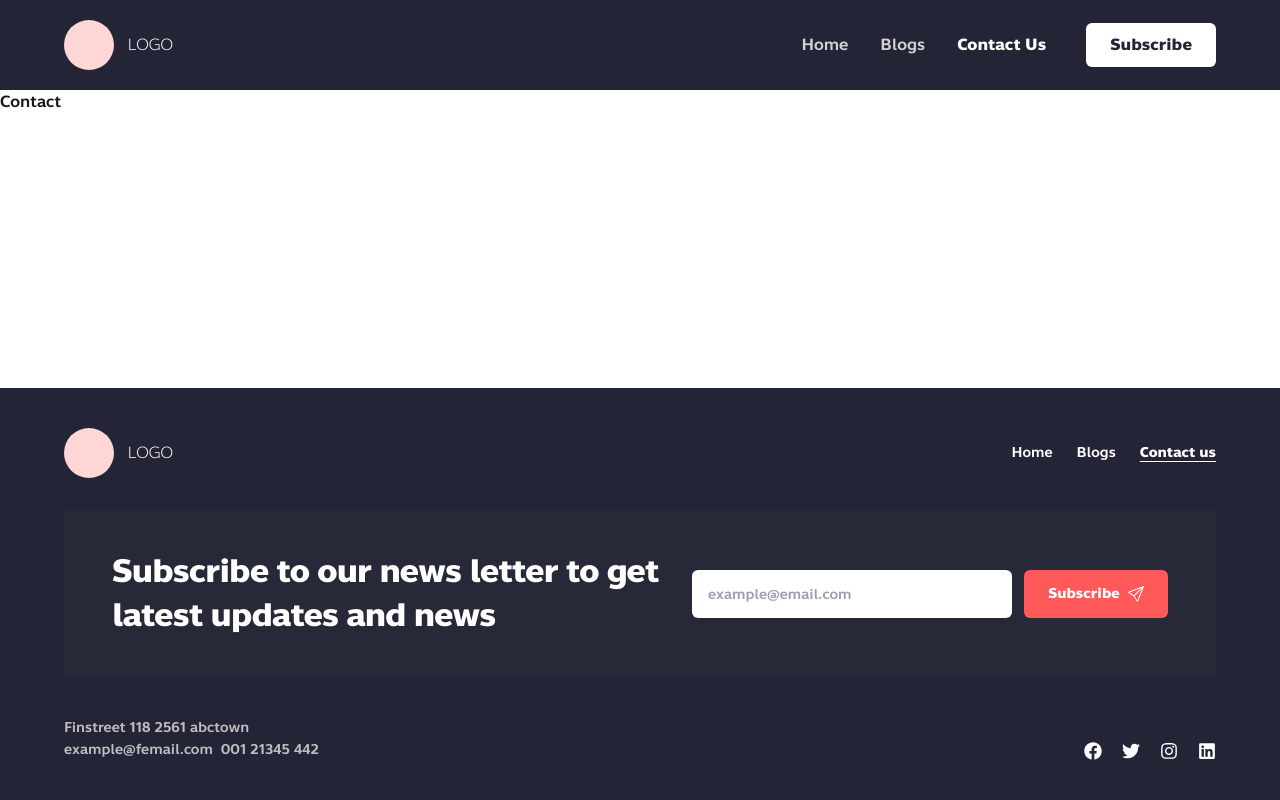
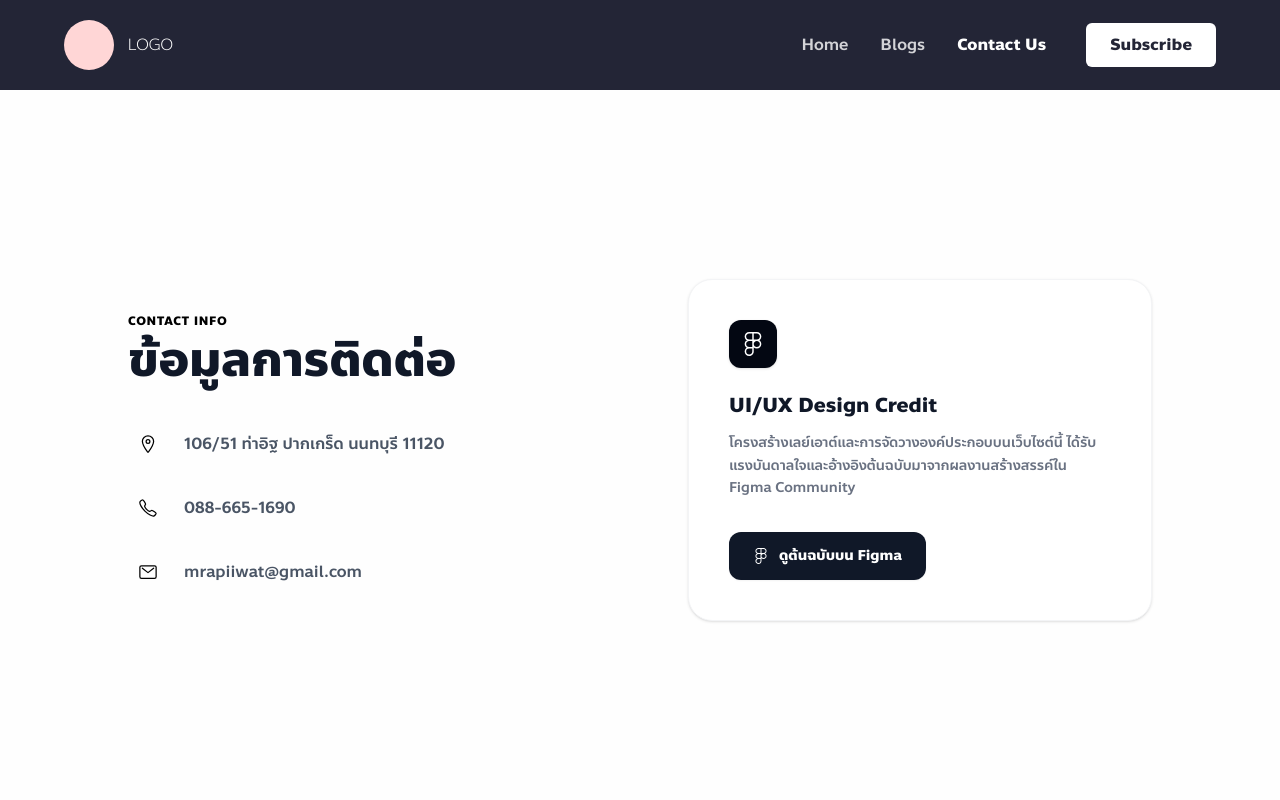
Before and after one commit to mrapiiwat/metier-blog, a Next.js app in the folder frontend/: page /contact in a window 1280 px wide. Shown: the top 800 px of the page. Built offline with nearby package versions, Linux system fonts and the light colour scheme.

Commit message:
feat: enhance contact page with detailed contact info and UI/UX design credit

```diff
--- a/frontend/app/(main)/contact/page.tsx
+++ b/frontend/app/(main)/contact/page.tsx
@@ -1,8 +1,76 @@
 import React from 'react'
+import { IoMailOutline, IoCallOutline, IoLocationOutline } from 'react-icons/io5'
+import { SiFigma } from 'react-icons/si'
 
 const Contact = () => {
   return (
-    <div>Contact</div>
+    <section className="relative w-full h-[calc(100vh-80px)] flex items-center justify-center bg-gray-50/20">
+
+      <div className="px-6 md:px-16 w-full max-w-6xl mx-auto">
+        <div className="grid grid-cols-1 md:grid-cols-2 gap-12 lg:gap-24 items-center">
+
+          <div className="space-y-6">
+            <div>
+              <span className="text-xs font-bold text-black tracking-wider uppercase">Contact Info</span>
+              <h1 className="text-4xl md:text-5xl font-extrabold text-gray-900 mt-1">ข้อมูลการติดต่อ</h1>
+            </div>
+
+            <div className="space-y-6 pt-4">
+              <div className="flex items-center gap-4">
+                <div className="p-2.5 text-black rounded-xl shrink-0">
+                  <IoLocationOutline size={20} />
+                </div>
+                <p className="text-gray-600 text-sm md:text-base leading-relaxed">
+                  106/51 ท่าอิฐ ปากเกร็ด นนทบุรี 11120
+                </p>
+              </div>
+
+              <div className="flex items-center gap-4">
+                <div className="p-2.5 text-black rounded-xl shrink-0">
+                  <IoCallOutline size={20} />
+                </div>
+                <a href="tel:021234567" className="text-gray-600 text-sm md:text-base hover:text-[#FF7A7A] transition-colors font-medium">
+                  088-665-1690
+                </a>
+              </div>
+
+              <div className="flex items-center gap-4">
+                <div className="p-2.5 text-black rounded-xl shrink-0">
+                  <IoMailOutline size={20} />
+                </div>
+                <a href="mailto:mrapiiwat@gmail.com" className="text-gray-600 text-sm md:text-base hover:text-[#FF7A7A] transition-colors font-medium">
+                  mrapiiwat@gmail.com
+                </a>
+              </div>
+            </div>
+          </div>
+
+          <div className="bg-white border border-gray-100 rounded-3xl p-8 md:p-10 shadow-sm">
+            <div className="w-12 h-12 bg-gray-950 text-white rounded-xl flex items-center justify-center mb-6 shadow-sm">
+              <SiFigma size={24} />
+            </div>
+            <h2 className="text-xl font-bold text-gray-900">UI/UX Design Credit</h2>
+            <p className="text-gray-500 text-sm mt-3 leading-relaxed">
+              โครงสร้างเลย์เอาต์และการจัดวางองค์ประกอบบนเว็บไซต์นี้ ได้รับแรงบันดาลใจและอ้างอิงต้นฉบับมาจากผลงานสร้างสรรค์ใน Figma Community
+            </p>
+
+            <div className="mt-8">
+              <a
+                href="https://www.figma.com/community/file/1352279668921102753"
+                target="_blank"
+                rel="noopener noreferrer"
+                className="inline-flex items-center justify-center gap-2.5 px-6 py-3.5 bg-gray-900 text-white hover:bg-gray-800 text-sm font-semibold rounded-xl transition-all shadow-xs"
+              >
+                <SiFigma size={16} />
+                <span>ดูต้นฉบับบน Figma</span>
+              </a>
+            </div>
+          </div>
+
+        </div>
+      </div>
+
+    </section>
   )
 }
 
--- a/frontend/components/home/BlogCard.tsx
+++ b/frontend/components/home/BlogCard.tsx
@@ -1,13 +1,15 @@
 import React from 'react'
 import Image from 'next/image'
+import Link from 'next/link'
 
 interface BlogCardProps {
+  slug: string
   title: string;
   img: string;
 }
 
-const BlogCard: React.FC<BlogCardProps> = ({ title, img }) => (
-  <div className="bg-[#F4F0F8] p-5 rounded-2xl transition-all duration-300 hover:shadow-lg">
+const BlogCard: React.FC<BlogCardProps> = ({ slug, title, img }) => (
+  <Link href={`/blogs/${slug}`} className="bg-[#F4F0F8] p-5 rounded-2xl transition-all duration-300 hover:shadow-lg">
 
     <div className="relative w-full aspect-4/3 mb-5">
       <Image
@@ -24,7 +26,7 @@ const BlogCard: React.FC<BlogCardProps> = ({ title, img }) => (
 
     <div className="flex items-center gap-3">
       <div className="w-10 h-10 bg-gray-300 rounded-full overflow-hidden shrink-0">
-        <Image src="/images/avatar.png" alt="Author" width={40} height={40} />
+        <Image src="/images/avatar-placeholder.png" alt="Author" width={40} height={40} />
       </div>
 
       <div className="text-sm">
@@ -34,7 +36,7 @@ const BlogCard: React.FC<BlogCardProps> = ({ title, img }) => (
         </p>
       </div>
     </div>
-  </div>
+  </Link>
 )
 
 export default BlogCard
--- a/frontend/components/home/NewTechnology.tsx
+++ b/frontend/components/home/NewTechnology.tsx
@@ -1,18 +1,19 @@
 import BlogCard from './BlogCard'
+import Link from 'next/link'
 
 const NewTechnology = () => {
   return (
     <section className="px-6 md:px-16 pb-16 max-w-375 mx-auto">
       <div className="flex justify-between items-center mb-8">
         <h2 className="text-3xl font-bold">New Technology</h2>
-        <span className="font-semibold text-sm cursor-pointer hover:text-[#FF7A7A] transition-colors">See All</span>
+        <Link href="/blogs" className="font-semibold text-sm cursor-pointer hover:text-[#FF7A7A] transition-colors">See All</Link>
       </div>
 
       <div className="grid grid-cols-1 md:grid-cols-2 lg:grid-cols-4 gap-6">
-        <BlogCard title="A Review Of Cars..." img="/images/home-hero.svg" />
-        <BlogCard title="A Deep Dive Into..." img="/images/home-hero.svg" />
-        <BlogCard title="Reviewing Cars With..." img="/images/home-hero.svg" />
-        <BlogCard title="Reviewing Cars With..." img="/images/home-hero.svg" />
+        <BlogCard slug="test1" title="A Review Of Cars..." img="/images/home-hero.svg" />
+        <BlogCard slug="test2" title="A Deep Dive Into..." img="/images/home-hero.svg" />
+        <BlogCard slug="test3" title="Reviewing Cars With..." img="/images/home-hero.svg" />
+        <BlogCard slug="test4" title="Reviewing Cars With..." img="/images/home-hero.svg" />
       </div>
     </section>
   )
```
